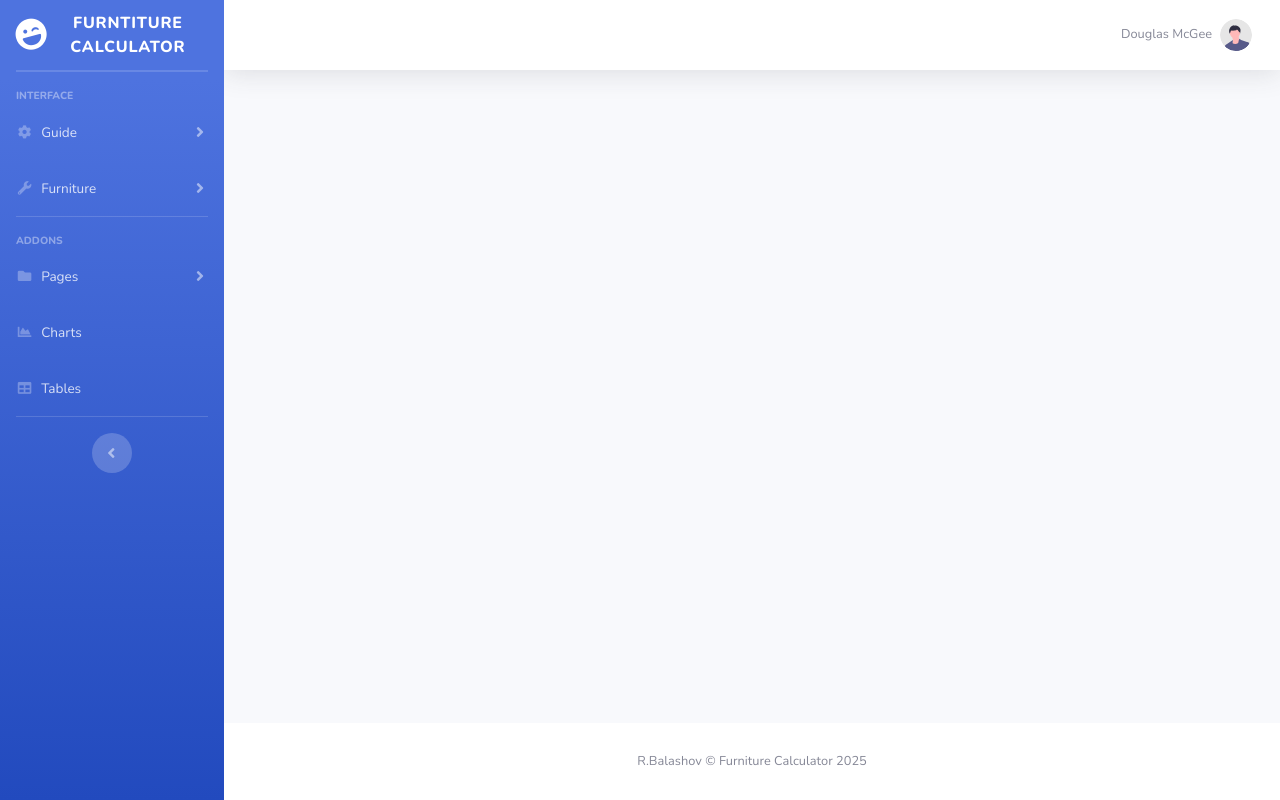
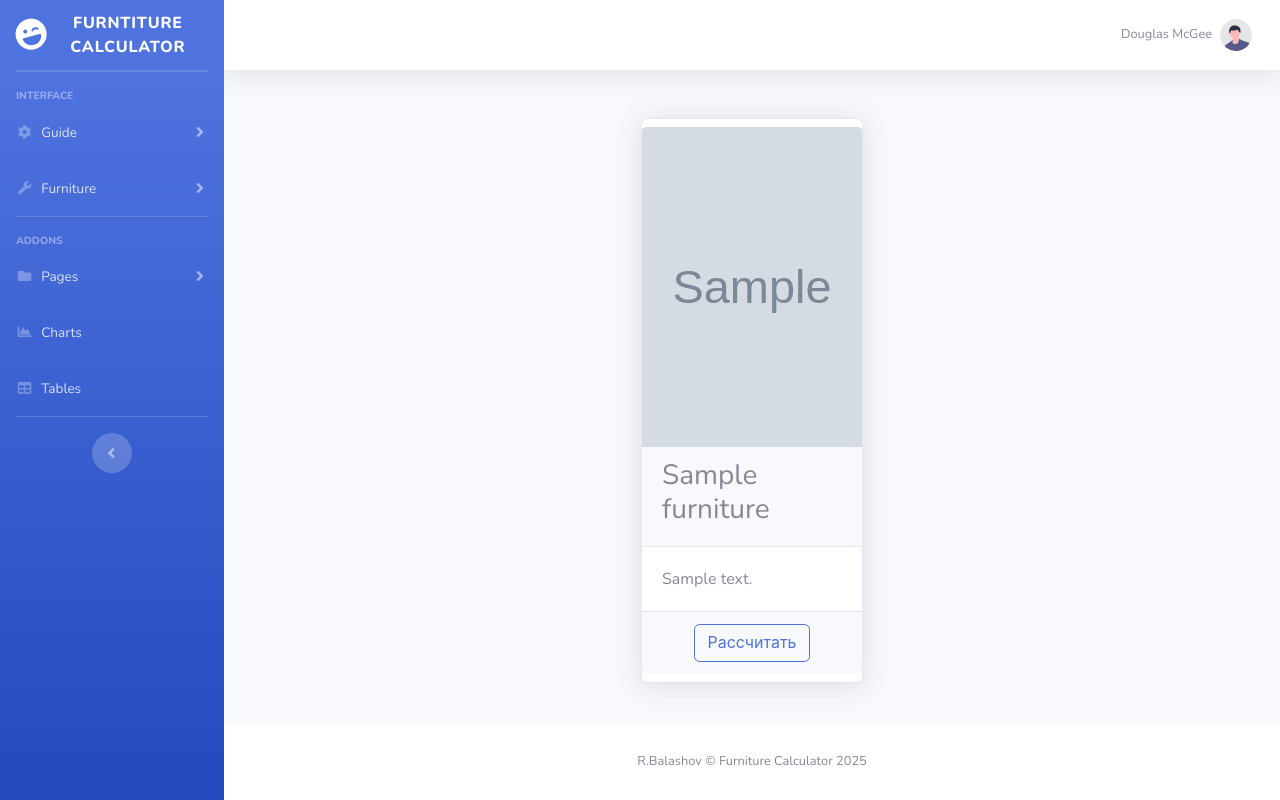
Before and after one commit to romz987/furniture-calc, a Django app: page / in a window 1280 px wide. Run offline with Django 5.2, Linux system fonts and the light colour scheme; tables that the repository leaves empty hold one stand-in row (values such as "Sample post"); grey boxes marked "Sample" are stand-in pictures; some libraries are stand-ins or nearby versions.

Commit message:
feat: 1. fix up index.html;  2. create inc_furniture_card;

```diff
--- /dev/null
+++ b/furniture/templates/furniture/includes/inc_furniture_card.html
@@ -0,0 +1,19 @@
+<div class='card shadow h-100 py-2'>
+
+  <img class="card-img-top"
+      src="{{ object.image.url }}" width="300" height="320"
+      alt="Card image cap">
+
+  <div class='card-header'>
+    <h3>{{ object.name }}</h3>
+  </div>
+
+  <div class='card-body'>
+    {{ object.description }}
+  </div>
+
+  <div class='card-footer text-center'>
+    <a href="#" class="btn btn-outline-primary">Рассчитать</a>
+  </div>
+
+</div>
--- a/furniture/templates/furniture/index.html
+++ b/furniture/templates/furniture/index.html
@@ -1 +1,13 @@
 {% extends 'furniture/base.html' %}
+
+{% block content %}
+<div class="container">
+  <div class="row justify-content-center">
+    {% for object in objects_list %}
+      <div class="col-xl-3 col-md-6 mb-4">
+        {% include 'furniture/includes/inc_furniture_card.html' %}
+      </div>
+    {% endfor %}
+  </div>
+</div>
+{% endblock %}
```
